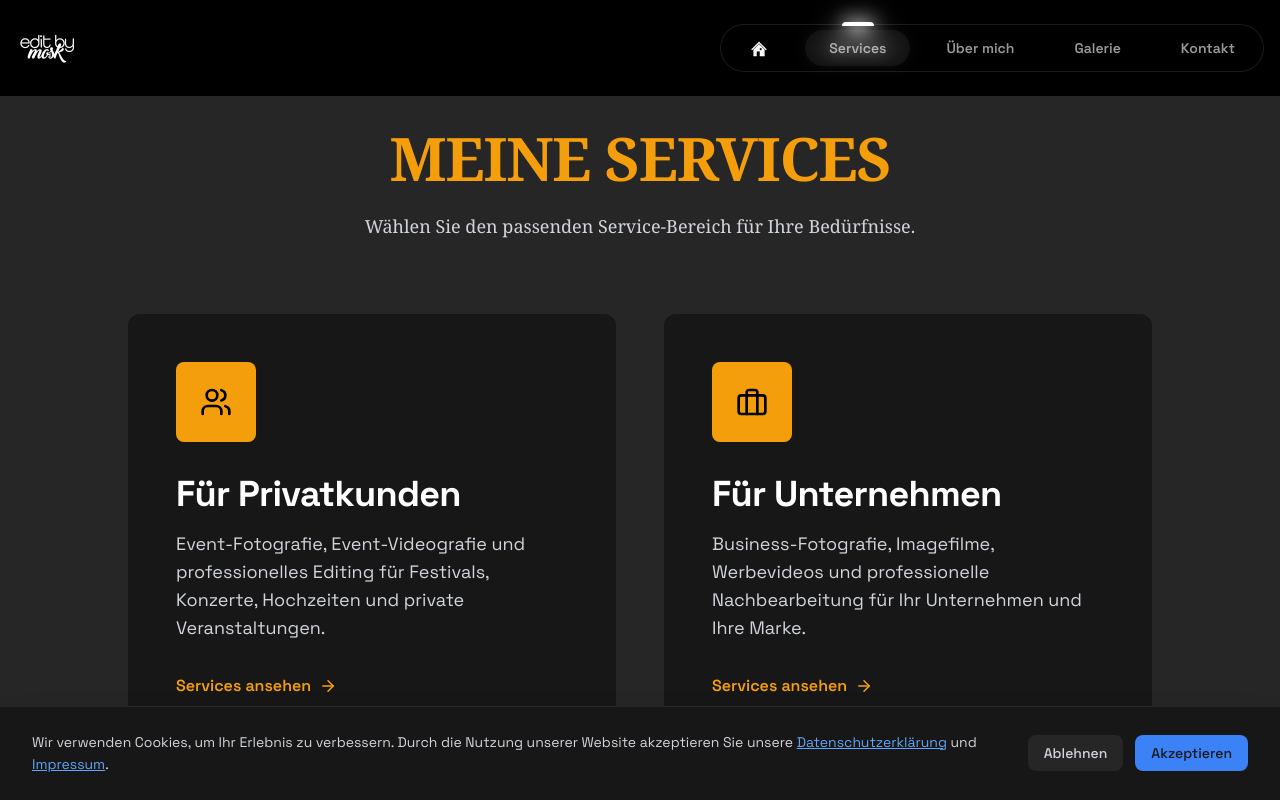
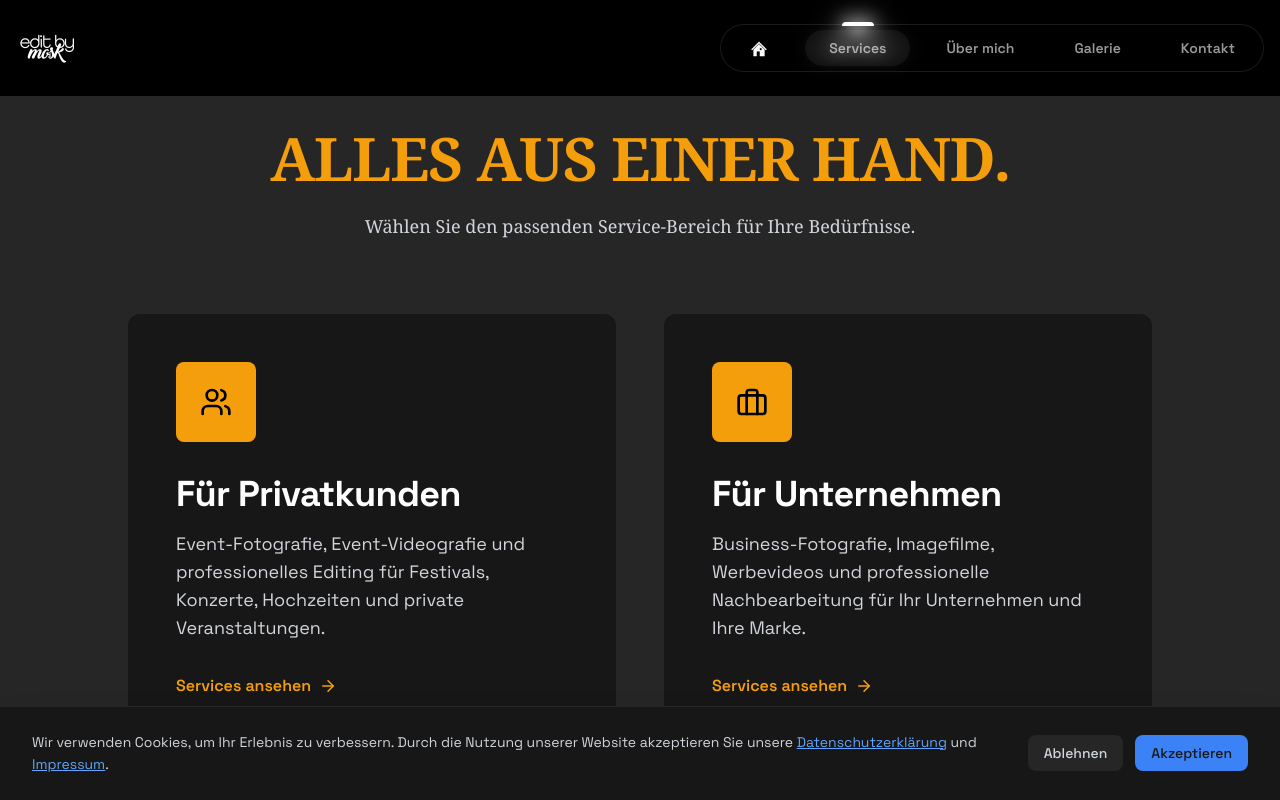
Before and after one commit to Mika4vondenen/MoskHeile, a React (Vite) app: page /services in a window 1280 px wide. Shown: the top 800 px of the page. Built offline with nearby package versions, Linux system fonts and the light colour scheme; a web font is replaced by a local one.

Commit message:
Updated ServicesPage.tsx

```diff
--- a/src/pages/ServicesPage.tsx
+++ b/src/pages/ServicesPage.tsx
@@ -18,7 +18,7 @@ export default function ServicesPage() {
     <div className="min-h-screen bg-[#262626] pt-28 sm:pt-32 pb-16 sm:pb-24">
       <div className="max-w-7xl mx-auto px-4 sm:px-6 lg:px-8">
         <ServiceHero
-          title="MEINE SERVICES"
+          title="ALLES AUS EINER HAND."
           subtitle="Wählen Sie den passenden Service-Bereich für Ihre Bedürfnisse."
         />
 
```
